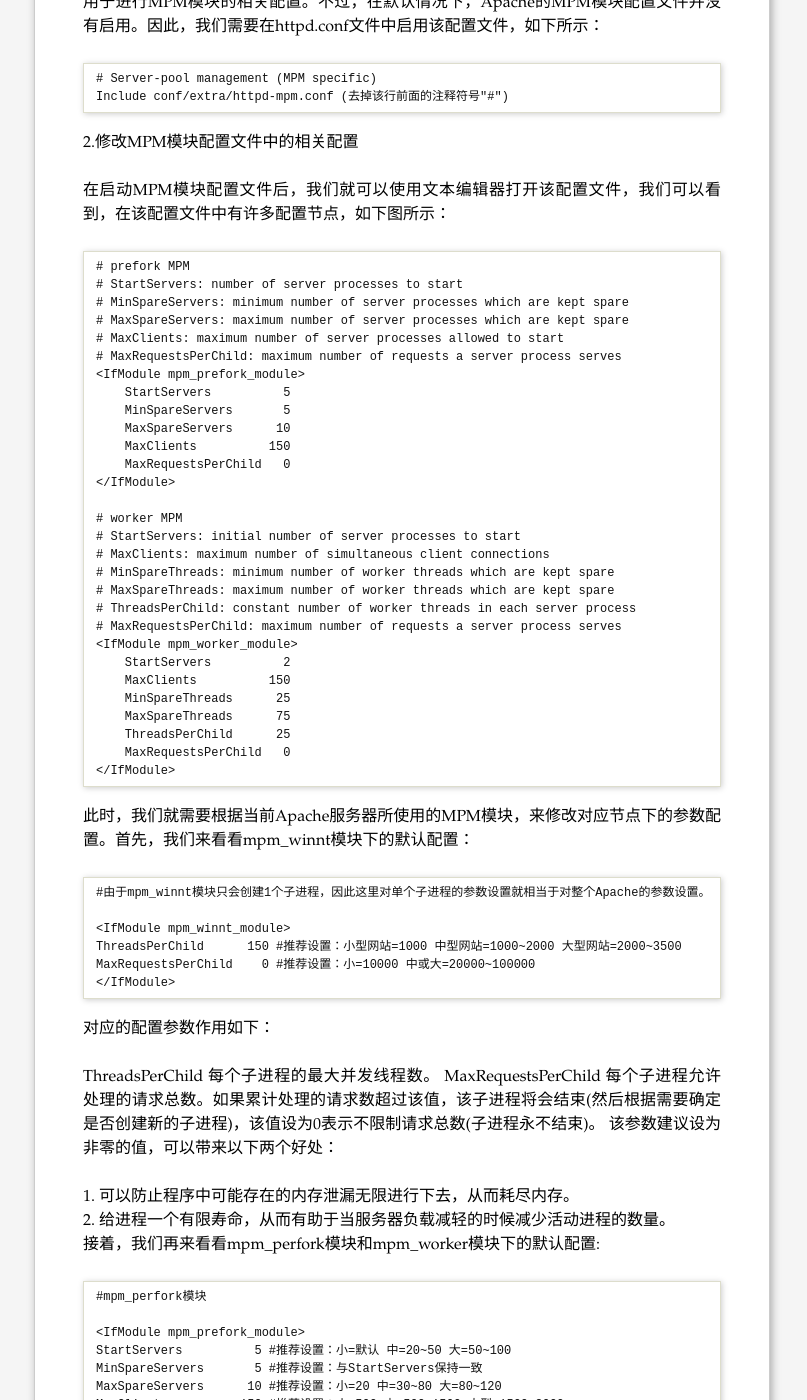
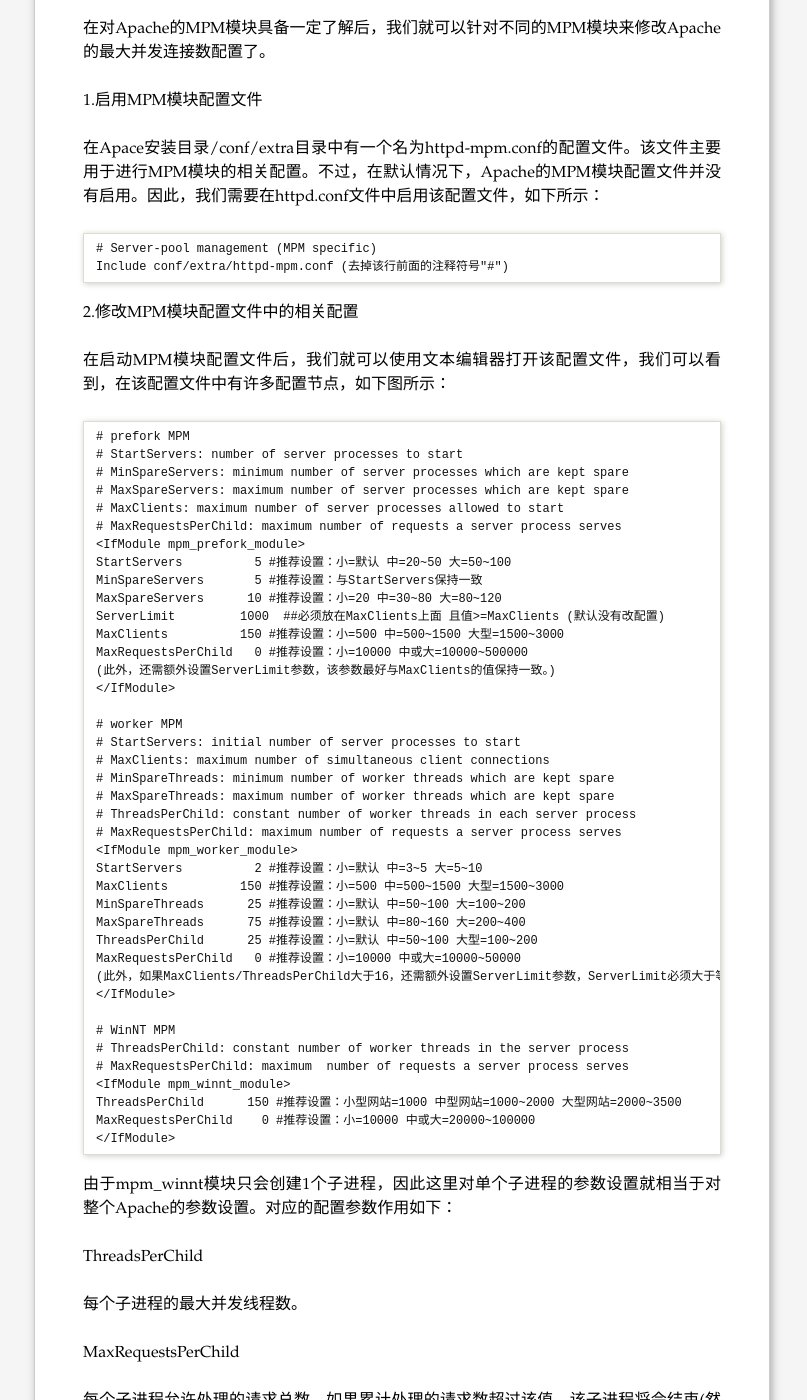
Before and after one commit to yuzujin/yuzujin.github.com, a Jekyll site: the page built from _posts/2016-06-12-apache.md, in a window 1280 px wide and 1400 px high, scrolled down 1736 px. Shown: the whole window, without its empty margins (238-1045 px from the left). Built offline with Jekyll 4.4.1, drawn with Linux system fonts in a browser that asks for light colours; some of the changed text lies outside the part shown.

Commit message:
update 2016-06-12

````diff
--- a/_posts/2016-06-12-apache.md
+++ b/_posts/2016-06-12-apache.md
@@ -1,43 +1,58 @@
 ---
 layout: post
-title: "Apache最大连接数详解"
+title: "Apache MPM模块详解"
 description: ""
 category:
 tags: []
 ---
 {% include JB/setup %}
 ## Apache多路处理模块(MPM)
+
 Apache是一个跨平台的、采用模块化设计的服务器。为了应对不同的平台和不同的环境产生的各种不同的需求，也为了在具体的平台或环境下达到最佳的效果，Apache在web服务器的基础功能方面(端口绑定、接收请求等)也同样采用了模块化设计，这个Apache的核心模块就叫做多路处理模块(Multi-Processing Module，简称MPM)。
 
 Apache针对不同的操作系统提供了多个不同的MPM模块，例如：mpm_beos、mpm_event、mpm_netware、mpmt_os2、mpm_prefork、mpm_winnt、mpm_worker。如果条件允许，我们可以根据实际需求将指定的MPM模块编译进我们自己的Apache中(Apache的源码是开放的，允许用户自行编译)。不过，如果在编译时我们没有选择，Apache将按照如下表格根据不同的操作系统自行选择对应的MPM模块，这也是Apache针对不同平台推荐使用的MPM模块。
 
+如果想知道某个apache内部使用的是何种MPM模块，可以使用命令 httpd -l或httpd -V查看。
+
 不同操作系统上默认的MPM模块
 
-|操作系统    |MPM模块    |  描述  |
-|------------|-----------|--------|
+----------------------------------------------------------
+
+|操作系统      |MPM模块    |  描述   |
+|:------------:|:-----------:|:--------:|
 |windows     |mpm_winnt  |省略    |
 |UnixLinux   |mpm_prefork|省略    |
 |BeOS        |mpm_beos   |由Be公司开发的一种多媒体操作系统，已停止更新|
 |Netware     |mpm_netware| 由NOVELL公司推出的一种网络操作系统|
 |OS/2        |mpmt_os2   |由微软和IBM共同开发的操作系统 |
 
-mpm_event模块可以看做是mpm_worker模块的一个变种，如果想知道某个apache内部使用的是何种MPM模块，可以使用命令 httpd -l或httpd -V查看。
-在windowshe和Unix/Linux操作系统上，MPM模块主要有mpm_winnt、mpm_prefork、mpm_worker三种。
+-----------------------------------------------------------
+在windowshe和Unix/Linux操作系统上，MPM模块主要有mpm_prefork、mpm_worker、mpm_winnt三种。
 
 ### mpm_prefork模块
+
+-----------------------------------
+
 **mpm_prefork** 模块主要应用于Unix/Linux平台的apache服务器，主要工作方式是：当apache服务器启动后，mpm_prefork模块会预先创建多个子进程（默认5个），当接收到客户端的请求后，mpm_prefork模块再将请求转交给子进程处理，并且每个子进程同时只能用于处理单个请求。如果当前的请求数超过预先创建的子进程数时，mpm_prefork模块就会创建新的子进程来处理额外的请求。Apache总是试图保持一些备用的或者是空闲的子进程用于迎接即将到来的请求。这样客户端的请求就不需要在接收后等待子进程的产生。
+
 由于在mpm_prefork模块中，每个请求对应一个子进程，因此占用的系统资源相对于其他两种模块而言较多。不过mpm_prefork模块的优点在于它的每个子进程都会独立处理对应的单个请求，这样，如果其中一个请求出现问题就不会影响其他请求。mpm_prefork模块可以应用于不具备线程安全的第三方模块（比如php的非线程安全版本），且在不支持线程调试的平台上易于调试。
 
 ### mpm_worker模块
-**mpm_worker**
-模块也主要应用于Unix/Linux平台的Apache服务器，它可以看作是mpm_prefork模块的改进版。mpm_worker模块的工作方式与mpm_prefork模块类似。不过，由于处理相同请求的情况下，基于进程(例如mpm_prefork)比基于线程的处理方式占用的系统资源要多。因此，与mpm_prefork模块不同的是，mpm_worker模块会让每个子进程创建固定数量的服务线程和一个监听线程，并让每个服务线程来处理客户端的请求，监听线程用于监听接入请求并将其传递给服务线程处理和应答。Apache总是试图维持一个备用或是空闲的服务线程池。这样，客户端无须等待新线程或新进程的建立即可得到处理。
+
+----------------------------------
+
+**mpm_worker**模块也主要应用于Unix/Linux平台的Apache服务器，它可以看作是mpm_prefork模块的改进版。mpm_worker模块的工作方式与mpm_prefork模块类似。不过，由于处理相同请求的情况下，基于进程(例如mpm_prefork)比基于线程的处理方式占用的系统资源要多。因此，与mpm_prefork模块不同的是，mpm_worker模块会让每个子进程创建固定数量的服务线程和一个监听线程，并让每个服务线程来处理客户端的请求，监听线程用于监听接入请求并将其传递给服务线程处理和应答。Apache总是试图维持一个备用或是空闲的服务线程池。这样，客户端无须等待新线程或新进程的建立即可得到处理。
 
 与mpm_prefork模块相比，mpm_worker模块可以进一步减少系统资源的开销。再加上它也使用了多进程，每个进程又有多个线程，因此它与完全基于线程的处理方式相比，又增加了一定的稳定性。
 
 ### mpm_winnt模块
+
+----------------------------------
+
 mpm_winnt模块是专门针对Windows操作系统而优化设计的MPM模块。它只创建一个单独的子进程，并在这个子进程中轮流产生多个线程来处理请求
 
-### 修改MPM模块配置
+## MPM模块配置
+
 在对Apache的MPM模块具备一定了解后，我们就可以针对不同的MPM模块来修改Apache的最大并发连接数配置了。
 
 1.启用MPM模块配置文件
@@ -60,11 +75,13 @@ Include conf/extra/httpd-mpm.conf (去掉该行前面的注释符号"#")
 # MaxClients: maximum number of server processes allowed to start
 # MaxRequestsPerChild: maximum number of requests a server process serves
 <IfModule mpm_prefork_module>
-    StartServers          5
-    MinSpareServers       5
-    MaxSpareServers      10
-    MaxClients          150
-    MaxRequestsPerChild   0
+StartServers          5 #推荐设置：小=默认 中=20~50 大=50~100
+MinSpareServers       5 #推荐设置：与StartServers保持一致
+MaxSpareServers      10 #推荐设置：小=20 中=30~80 大=80~120
+ServerLimit         1000  ##必须放在MaxClients上面 且值>=MaxClients (默认没有改配置)
+MaxClients          150 #推荐设置：小=500 中=500~1500 大型=1500~3000
+MaxRequestsPerChild   0 #推荐设置：小=10000 中或大=10000~500000
+(此外，还需额外设置ServerLimit参数，该参数最好与MaxClients的值保持一致。)
 </IfModule>
 
 # worker MPM
@@ -75,54 +92,6 @@ Include conf/extra/httpd-mpm.conf (去掉该行前面的注释符号"#")
 # ThreadsPerChild: constant number of worker threads in each server process
 # MaxRequestsPerChild: maximum number of requests a server process serves
 <IfModule mpm_worker_module>
-    StartServers          2
-    MaxClients          150
-    MinSpareThreads      25
-    MaxSpareThreads      75
-    ThreadsPerChild      25
-    MaxRequestsPerChild   0
-</IfModule>
-```
-此时，我们就需要根据当前Apache服务器所使用的MPM模块，来修改对应<IfModule>节点下的参数配置。首先，我们来看看mpm_winnt模块下的默认配置：
-
-```
-#由于mpm_winnt模块只会创建1个子进程，因此这里对单个子进程的参数设置就相当于对整个Apache的参数设置。
-
-<IfModule mpm_winnt_module>
-ThreadsPerChild      150 #推荐设置：小型网站=1000 中型网站=1000~2000 大型网站=2000~3500
-MaxRequestsPerChild    0 #推荐设置：小=10000 中或大=20000~100000
-</IfModule>
-```
-对应的配置参数作用如下：
-
-ThreadsPerChild
-每个子进程的最大并发线程数。
-MaxRequestsPerChild
-每个子进程允许处理的请求总数。如果累计处理的请求数超过该值，该子进程将会结束(然后根据需要确定是否创建新的子进程)，该值设为0表示不限制请求总数(子进程永不结束)。
-该参数建议设为非零的值，可以带来以下两个好处：
-
-1. 可以防止程序中可能存在的内存泄漏无限进行下去，从而耗尽内存。
-2. 给进程一个有限寿命，从而有助于当服务器负载减轻的时候减少活动进程的数量。
-
-接着，我们再来看看mpm_perfork模块和mpm_worker模块下的默认配置:
-
-```
-#mpm_perfork模块
-
-<IfModule mpm_prefork_module>
-StartServers          5 #推荐设置：小=默认 中=20~50 大=50~100
-MinSpareServers       5 #推荐设置：与StartServers保持一致
-MaxSpareServers      10 #推荐设置：小=20 中=30~80 大=80~120
-MaxClients          150 #推荐设置：小=500 中=500~1500 大型=1500~3000
-MaxRequestsPerChild   0 #推荐设置：小=10000 中或大=10000~500000
-(此外，还需额外设置ServerLimit参数，该参数最好与MaxClients的值保持一致。)
-</IfModule>
-```
-
-```
-#mpm_worker模块
-
-<IfModule mpm_worker_module>
 StartServers          2 #推荐设置：小=默认 中=3~5 大=5~10
 MaxClients          150 #推荐设置：小=500 中=500~1500 大型=1500~3000
 MinSpareThreads      25 #推荐设置：小=默认 中=50~100 大=100~200
@@ -131,9 +100,33 @@ ThreadsPerChild      25 #推荐设置：小=默认 中=50~100 大型=100~200
 MaxRequestsPerChild   0 #推荐设置：小=10000 中或大=10000~50000
 (此外，如果MaxClients/ThreadsPerChild大于16，还需额外设置ServerLimit参数，ServerLimit必须大于等于 MaxClients/ThreadsPerChild 的值。)
 </IfModule>
+
+# WinNT MPM
+# ThreadsPerChild: constant number of worker threads in the server process
+# MaxRequestsPerChild: maximum  number of requests a server process serves
+<IfModule mpm_winnt_module>
+ThreadsPerChild      150 #推荐设置：小型网站=1000 中型网站=1000~2000 大型网站=2000~3500
+MaxRequestsPerChild    0 #推荐设置：小=10000 中或大=20000~100000
+</IfModule>
 ```
+由于mpm_winnt模块只会创建1个子进程，因此这里对单个子进程的参数设置就相当于对整个Apache的参数设置。对应的配置参数作用如下：
 
-对应的配置参数作用如下：
+ThreadsPerChild
+
+每个子进程的最大并发线程数。
+
+MaxRequestsPerChild
+
+每个子进程允许处理的请求总数。如果累计处理的请求数超过该值，该子进程将会结束(然后根据需要确定是否创建新的子进程)，该值设为0表示不限制请求总数(子进程永不结束)。
+该参数建议设为非零的值，可以带来以下两个好处：
+
+1. 可以防止程序中可能存在的内存泄漏无限进行下去，从而耗尽内存。
+2. 给进程一个有限寿命，从而有助于当服务器负载减轻的时候减少活动进程的数量。
+
+
+## 配置参数详细说明
+
+-----------------------
 
 **StartServers**
 
@@ -172,7 +165,7 @@ mpm_worker的默认值是75。这个MPM将基于整个服务器监视空闲线
 
 mpm_worker的默认值是250。这个MPM将基于整个服务器监视空闲线程数。如果服务器中总的空闲线程数太多，子进程将杀死多余的空闲线程。mpm_netware的默认值是100。既然这个MPM只运行单独一个子进程，此MPM当然亦基于整个服务器监视空闲线程数。mpm_beos和mpmt_os2的工作方式与mpm_netware差不多，mpm_beos的默认值是50；mpmt_os2的默认值是10。
 
-> 备注：ServerLimit表示Apache允许创建的最大进程数。 值得注意的是，Apache在编译时内部有一个硬限制ServerLimit 20000(对于mpm_prefork模块为ServerLimit 200000)。你不能超越这个限制。
+> 备注：`ServerLimit`表示Apache允许创建的最大进程数。 值得注意的是，Apache在编译时内部有一个硬限制ServerLimit 20000(对于mpm_prefork模块为ServerLimit 200000)。你不能超越这个限制。
 使用这个指令时要特别当心。如果将ServerLimit设置成一个高出实际需要许多的值，将会有过多的共享内存被分配。如果将ServerLimit和MaxClients设置成超过系统的处理能力，Apache可能无法启动，或者系统将变得不稳定。
 
 
````
